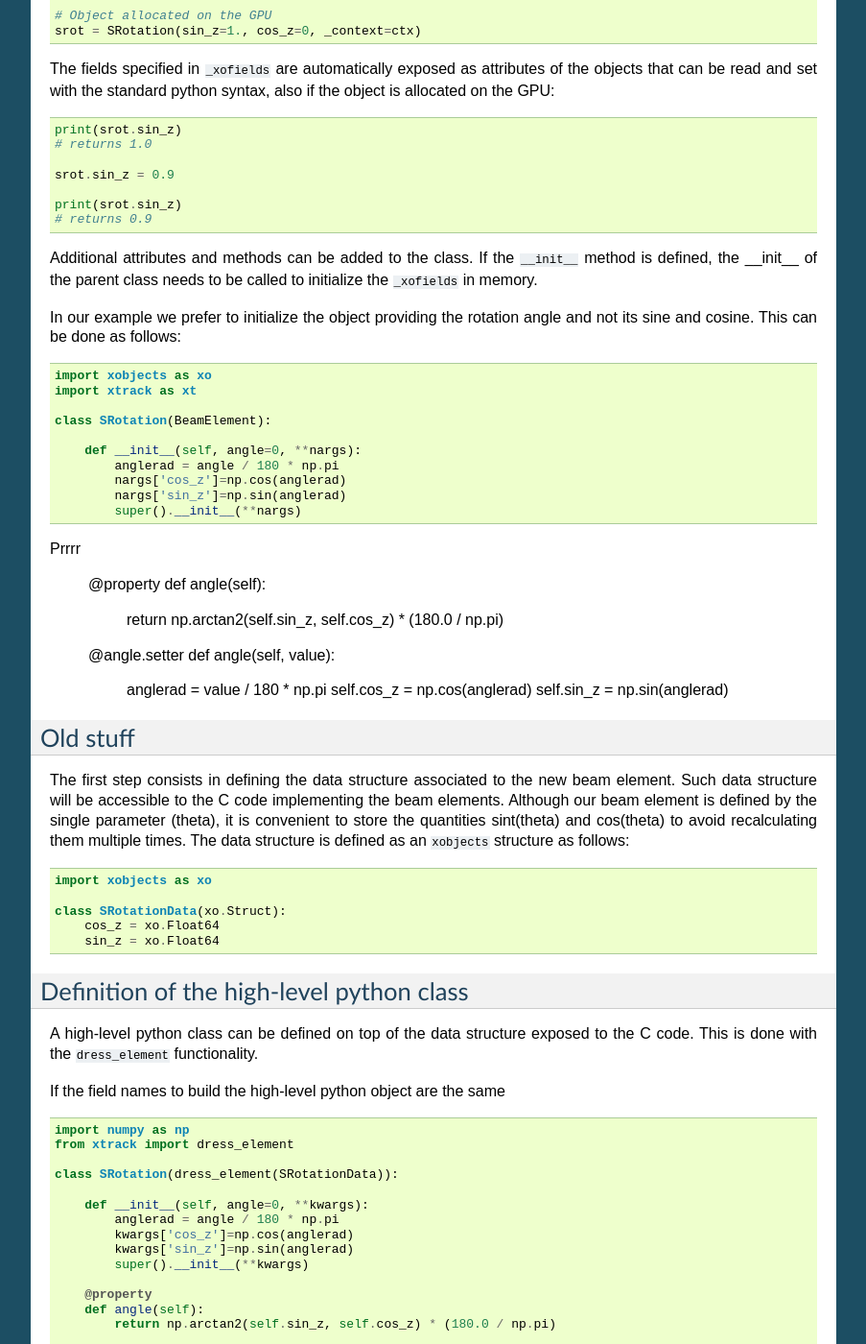
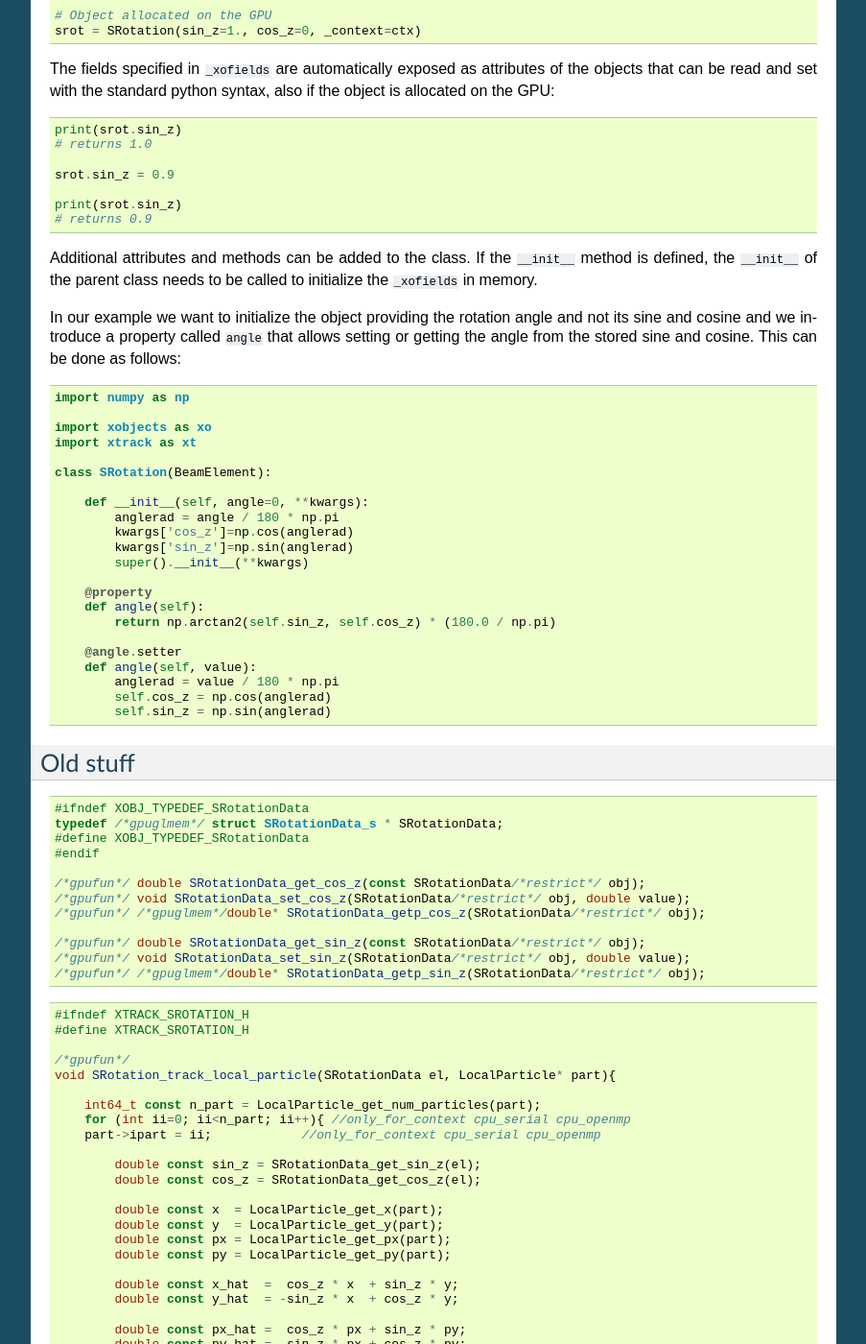
Before and after one commit to xsuite/xsuite, a Sphinx documentation site: the page built from docs/newbeamelement.rst, in a window 1280 px wide and 1400 px high, scrolled down 817 px. Shown: the whole window at 96% size, without its empty margins (198-1101 px from the left). Built offline with Sphinx 7.4.7, drawn with Linux system fonts in a browser that asks for light colours; some of the changed text lies outside the part shown.

Commit message:
Quick push

```diff
--- a/docs/newbeamelement.rst
+++ b/docs/newbeamelement.rst
@@ -62,26 +62,24 @@ The fields specified in ``_xofields`` are automatically exposed as attributes of
 
 
 
-Additional attributes and methods can be added to the class. If the ``__init__`` method is defined, the __init__ of the parent class needs to be called to initialize the ``_xofields`` in memory.
+Additional attributes and methods can be added to the class. If the ``__init__`` method is defined, the ``__init__`` of the parent class needs to be called to initialize the ``_xofields`` in memory.
 
-In our example we prefer to initialize the object providing the rotation angle and not its sine and cosine. This can be done as follows:
+In our example we want to initialize the object providing the rotation angle and not its sine and cosine and we introduce a property called ``angle`` that allows setting or getting the angle from the stored sine and cosine. This can be done as follows:
 
 .. code-block:: python
+
+    import numpy as np
 
     import xobjects as xo
     import xtrack as xt
 
     class SRotation(BeamElement):
 
-        def __init__(self, angle=0, **nargs):
+        def __init__(self, angle=0, **kwargs):
             anglerad = angle / 180 * np.pi
-            nargs['cos_z']=np.cos(anglerad)
-            nargs['sin_z']=np.sin(anglerad)
-            super().__init__(**nargs)
-
-
-
-Prrrr
+            kwargs['cos_z']=np.cos(anglerad)
+            kwargs['sin_z']=np.sin(anglerad)
+            super().__init__(**kwargs)
 
         @property
         def angle(self):
@@ -98,48 +96,6 @@ Prrrr
 Old stuff
 =========
 
-The first step consists in defining the data structure associated to the new beam element. Such data structure will be accessible to the C code implementing the beam elements.
-Although our beam element is defined by the single parameter (theta), it is convenient to store the quantities sint(theta) and cos(theta) to avoid recalculating them multiple times.
-The data structure is defined as an ``xobjects`` structure as follows:
-
-.. code-block:: python
-
-    import xobjects as xo
-
-    class SRotationData(xo.Struct):
-        cos_z = xo.Float64
-        sin_z = xo.Float64
-
-
-Definition of the high-level python class
-=========================================
-
-A high-level python class can be defined on top of the data structure exposed to the C code. This is done with the ``dress_element`` functionality.
-
-If the field names to build the high-level python object are the same
-
-.. code-block:: python
-
-    import numpy as np
-    from xtrack import dress_element
-
-    class SRotation(dress_element(SRotationData)):
-
-        def __init__(self, angle=0, **kwargs):
-            anglerad = angle / 180 * np.pi
-            kwargs['cos_z']=np.cos(anglerad)
-            kwargs['sin_z']=np.sin(anglerad)
-            super().__init__(**kwargs)
-
-        @property
-        def angle(self):
-            return np.arctan2(self.sin_z, self.cos_z) * (180.0 / np.pi)
-
-        @angle.setter
-        def angle(self, value):
-            anglerad = value / 180 * np.pi
-            self.cos_z = np.cos(anglerad)
-            self.sin_z = np.sin(anglerad)
 
 
 .. code-block:: c
```
